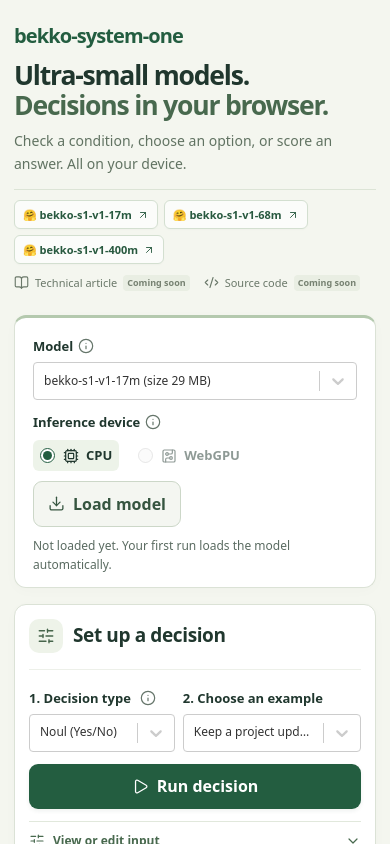
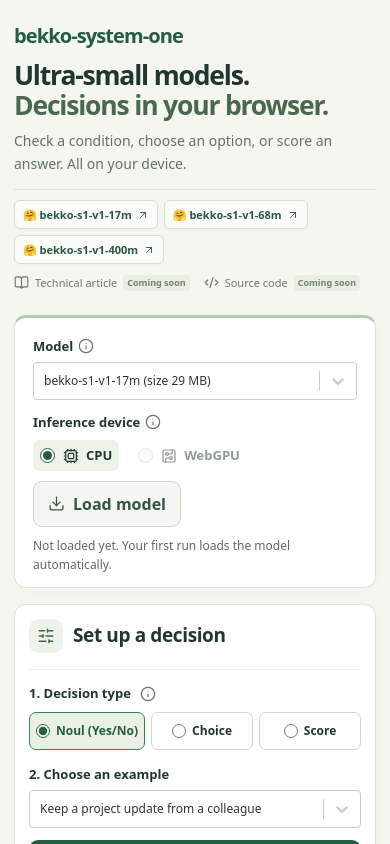
Before and after one commit to hotchpotch/bekko-system-one, a React (Vite) app in the folder browser/: page / in a window 390 px wide. Shown: the top 844 px of the page. Built offline with nearby package versions, Linux system fonts and the light colour scheme.

Commit message:
Stack decision controls and use radio choices for task type

```diff
--- a/browser/src/main.jsx
+++ b/browser/src/main.jsx
@@ -462,23 +462,29 @@ function App() {
               <h2>Set up a decision</h2>
             </div>
             <div className="decision-pickers">
-              <Picker
-                id="task"
-                label="1. Decision type"
-                help={{
+              <fieldset id="task" className="task-radios" aria-describedby="task-help">
+                <legend>
+                  <span className="runtime-heading">
+                    1. Decision type
+                    <HelpTooltip id="task-help" label="Help with decision types">
+                      {{
                   noul: "Noul checks a condition and returns Yes/No probabilities. Use Yes means and No means to define what each answer represents.",
                   choice: "Choice selects one of your options. Write distinct alternatives and describe them if their names alone are unclear.",
                   score: "Score rates the context against numeric levels. The result is a probability-weighted average, so it can fall between levels.",
-                }[form.task]}
-                value={form.task}
-                disabled={busy}
-                searchable={false}
-                options={Object.entries(tasks).map(([value, label]) => ({
-                  value,
-                  label,
-                }))}
-                onChange={(task) => choose(task)}
-              />
+                      }[form.task]}
+                    </HelpTooltip>
+                  </span>
+                </legend>
+                <div className="task-options">
+                  {Object.entries(tasks).map(([value, label]) => (
+                    <label key={value} className={`task-option ${form.task === value ? "selected" : ""}`}>
+                      <input type="radio" name="task" value={value} checked={form.task === value}
+                        disabled={busy} onChange={() => choose(value)} />
+                      <span>{label}</span>
+                    </label>
+                  ))}
+                </div>
+              </fieldset>
               <Picker
                 id="example"
                 label="2. Choose an example"
--- a/browser/src/style.css
+++ b/browser/src/style.css
@@ -479,7 +479,7 @@ progress {
 /* Example-first controls. */
 .decision-pickers {
   display: grid;
-  grid-template-columns: minmax(120px, 0.75fr) minmax(0, 1.5fr);
+  grid-template-columns: minmax(0, 1fr);
   gap: 12px;
 }
 .picker {
@@ -572,7 +572,7 @@ button {
 }
 @media (max-width: 460px) {
   .decision-pickers {
-    grid-template-columns: minmax(95px, 0.7fr) minmax(0, 1.3fr);
+    grid-template-columns: minmax(0, 1fr);
     gap: 8px;
   }
   .binary-meanings {
@@ -889,7 +889,6 @@ button:focus-visible, summary:focus-visible { outline: 2px solid #368357; outlin
   button, .track .fill, .resource-links .resource-badge { transition: none; }
 }
 @media (max-width: 600px) {
-  .decision-pickers { grid-template-columns: minmax(135px, .9fr) minmax(0, 1.1fr); }
   .resource-links { gap: 6px; }
   .resource-links .resource-badge { font-size: 11px; padding: 6px 8px; gap: 5px; }
   .coming-soon { font-size: 9px; }
@@ -978,3 +977,15 @@ header.hero { display: block; padding: 0; margin-bottom: 18px; }
 }
 
 .result-panel { scroll-margin-top: 16px; }
+
+.task-radios { min-width: 0; }
+.task-radios legend { padding: 0; margin: 6px 0; font-size: 13px; font-weight: 650; }
+.task-options { display: flex; gap: 6px; }
+.task-option { display: flex; align-items: center; justify-content: center; gap: 6px; flex: 1; margin: 0; padding: 9px 6px; border: 1px solid #ccd7c8; border-radius: 7px; background: #fff; font-size: 12px; white-space: nowrap; cursor: pointer; }
+.task-option.selected { background: #eaf0e4; border-color: #368357; color: #235d40; }
+.task-option input { width: 14px; height: 14px; margin: 0; accent-color: #235d40; }
+.task-option:focus-within { outline: 2px solid #90b598; outline-offset: 2px; }
+.task-option:has(input:disabled) { opacity: .55; cursor: wait; }
+@media (max-width: 380px) {
+  .task-option { font-size: 11px; gap: 4px; padding: 9px 4px; }
+}
```
Also changed, not shown: browser/scripts/check-browser.js (+6 -7 lines).
